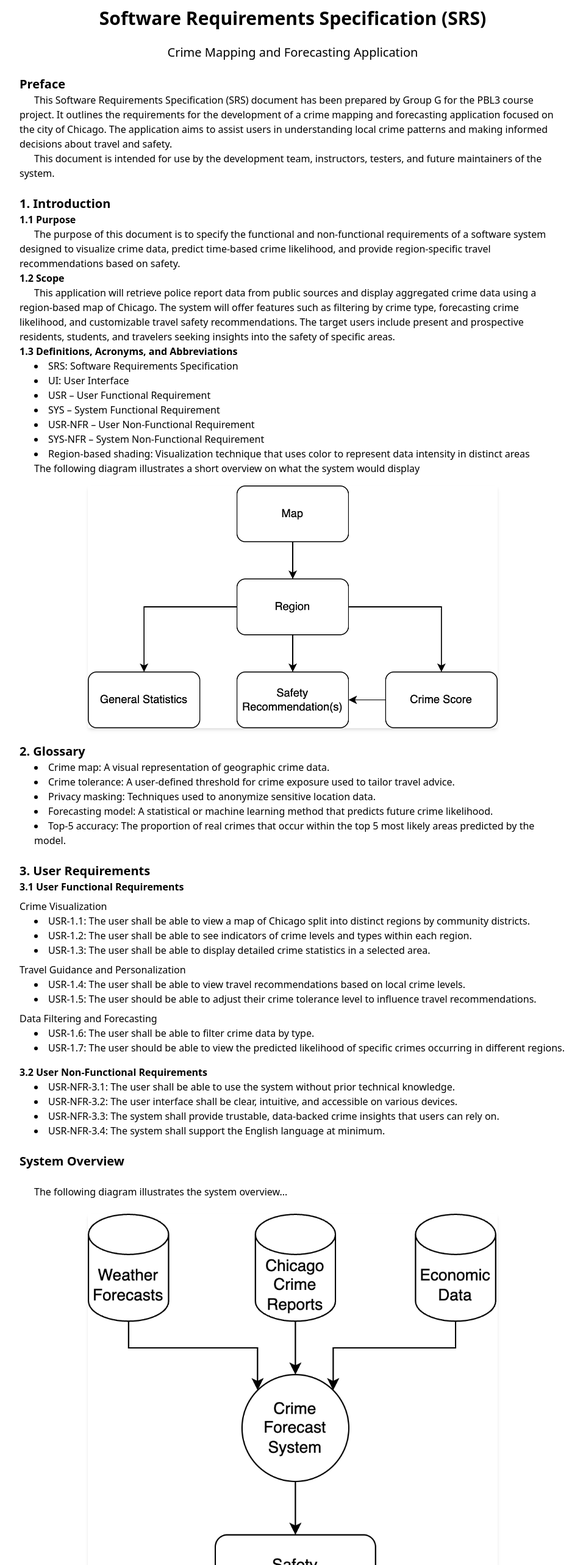
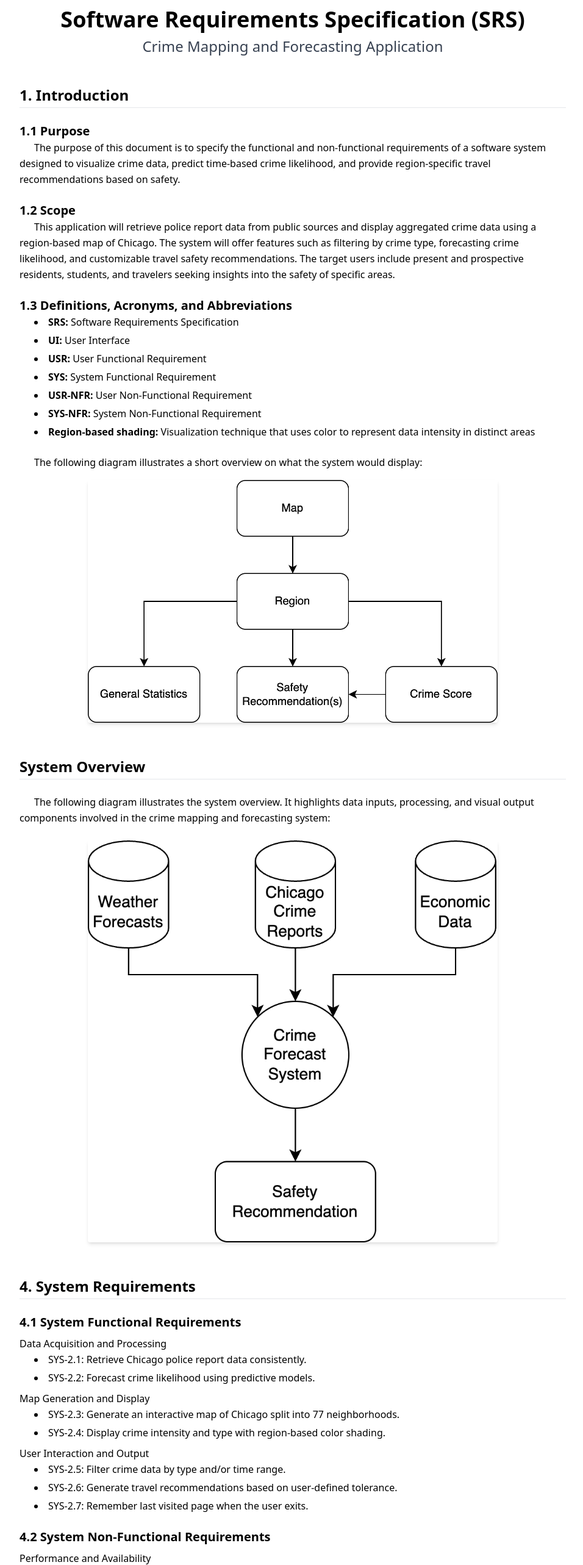
Before and after one commit to PBLGroupG/PBLGroupG.github.io, a Next.js app: page /document in a window 1280 px wide. Shown: the part 200-2766 px from the top of the page at 61% size, without its empty margins (160-1116 px from the left). Built offline with nearby package versions, Linux system fonts and the light colour scheme.

Commit message:
Update page.tsx

```diff
--- a/app/document/page.tsx
+++ b/app/document/page.tsx
@@ -1,183 +1,151 @@
 export default function DocumentPage() {
   return (
     <section className="min-h-screen px-6 py-20 bg-white text-black transition-colors">
-      <div className="max-w-4xl mx-auto space-y-6 font-sans text-[16px]">
-        <h1 className="text-center text-3xl font-bold mb-2">Software Requirements Specification (SRS)</h1>
-        <h2 className="text-center text-xl font-medium mb-8">Crime Mapping and Forecasting Application</h2>
+      <div className="max-w-4xl mx-auto space-y-12 font-sans text-[16px] leading-relaxed">
+        <header className="text-center">
+          <h1 className="text-4xl font-extrabold mb-2">Software Requirements Specification (SRS)</h1>
+          <h2 className="text-2xl font-medium text-gray-700">Crime Mapping and Forecasting Application</h2>
+        </header>
 
-        <article className="space-y-6">
-          <section>
-            <h3 className="text-xl font-bold">Preface</h3>
-            <p className="indent-6">This Software Requirements Specification (SRS) document has been prepared by Group G for the PBL3 course project. It outlines the requirements for the development of a crime mapping and forecasting application focused on the city of Chicago. The application aims to assist users in understanding local crime patterns and making informed decisions about travel and safety.</p>
-            <p className="indent-6">This document is intended for use by the development team, instructors, testers, and future maintainers of the system.</p>
-          </section>
-
-          <section id="section-1">
-            <h3 className="text-xl font-bold">1. Introduction</h3>
-            <p><strong>1.1 Purpose</strong></p>
+        <article className="space-y-14">
+          <section id="section-1" className="space-y-6">
+            <h3 className="text-2xl font-bold border-b pb-1">1. Introduction</h3>
+            <div>
+              <h4 className="text-xl font-semibold">1.1 Purpose</h4>
               <p className="indent-6">The purpose of this document is to specify the functional and non-functional requirements of a software system designed to visualize crime data, predict time-based crime likelihood, and provide region-specific travel recommendations based on safety.</p>
-            <p><strong>1.2 Scope</strong></p>
+            </div>
+            <div>
+              <h4 className="text-xl font-semibold">1.2 Scope</h4>
               <p className="indent-6">This application will retrieve police report data from public sources and display aggregated crime data using a region-based map of Chicago. The system will offer features such as filtering by crime type, forecasting crime likelihood, and customizable travel safety recommendations. The target users include present and prospective residents, students, and travelers seeking insights into the safety of specific areas.</p>
-            <p><strong>1.3 Definitions, Acronyms, and Abbreviations</strong></p>
-            <ul className="list-disc list-inside ml-6">
-              <li>SRS: Software Requirements Specification</li>
-              <li>UI: User Interface</li>
-              <li>USR – User Functional Requirement</li>
-              <li>SYS – System Functional Requirement</li>
-              <li>USR-NFR – User Non-Functional Requirement</li>
-              <li>SYS-NFR – System Non-Functional Requirement</li>
-              <li>Region-based shading: Visualization technique that uses color to represent data intensity in distinct areas</li>
+            </div>
+            <div>
+              <h4 className="text-xl font-semibold">1.3 Definitions, Acronyms, and Abbreviations</h4>
+              <ul className="list-disc list-inside ml-6 space-y-1">
+                <li><strong>SRS:</strong> Software Requirements Specification</li>
+                <li><strong>UI:</strong> User Interface</li>
+                <li><strong>USR:</strong> User Functional Requirement</li>
+                <li><strong>SYS:</strong> System Functional Requirement</li>
+                <li><strong>USR-NFR:</strong> User Non-Functional Requirement</li>
+                <li><strong>SYS-NFR:</strong> System Non-Functional Requirement</li>
+                <li><strong>Region-based shading:</strong> Visualization technique that uses color to represent data intensity in distinct areas</li>
               </ul>
-
-            <p className="indent-6 mb-4">The following diagram illustrates a short overview on what the system would display</p>
-            <div className="flex justify-center">
+            </div>
+            <div>
+              <p className="indent-6">The following diagram illustrates a short overview on what the system would display:</p>
+              <div className="flex justify-center mt-4">
                 <img
                   src="/requirements2.png"
                   alt="Overview diagram showing how crime data is represented visually on the map"
                   className="w-full max-w-2xl rounded shadow-md"
                 />
               </div>
+            </div>
           </section>
 
-          <section id="section-2">
-            <h3 className="text-xl font-bold">2. Glossary</h3>
-            <ul className="list-disc list-inside ml-6">
-              <li>Crime map: A visual representation of geographic crime data.</li>
-              <li>Crime tolerance: A user-defined threshold for crime exposure used to tailor travel advice.</li>
-              <li>Privacy masking: Techniques used to anonymize sensitive location data.</li>
-              <li>Forecasting model: A statistical or machine learning method that predicts future crime likelihood.</li>
-              <li>Top-5 accuracy: The proportion of real crimes that occur within the top 5 most likely areas predicted by the model.</li>
-            </ul>
-          </section>
-
-          <section id="section-3">
-            <h3 className="text-xl font-bold">3. User Requirements</h3>
-            <h4 className="font-semibold">3.1 User Functional Requirements</h4>
-            <p className="mt-2 font-medium">Crime Visualization</p>
-            <ul className="list-disc list-inside ml-6">
-              <li>USR-1.1: The user shall be able to view a map of Chicago split into distinct regions by community districts.</li>
-              <li>USR-1.2: The user shall be able to see indicators of crime levels and types within each region.</li>
-              <li>USR-1.3: The user shall be able to display detailed crime statistics in a selected area.</li>
-            </ul>
-            <p className="mt-2 font-medium">Travel Guidance and Personalization</p>
-            <ul className="list-disc list-inside ml-6">
-              <li>USR-1.4: The user shall be able to view travel recommendations based on local crime levels.</li>
-              <li>USR-1.5: The user should be able to adjust their crime tolerance level to influence travel recommendations.</li>
-            </ul>
-            <p className="mt-2 font-medium">Data Filtering and Forecasting</p>
-            <ul className="list-disc list-inside ml-6">
-              <li>USR-1.6: The user shall be able to filter crime data by type.</li>
-              <li>USR-1.7: The user should be able to view the predicted likelihood of specific crimes occurring in different regions.</li>
-            </ul>
-            <h4 className="mt-4 font-semibold">3.2 User Non-Functional Requirements</h4>
-            <ul className="list-disc list-inside ml-6">
-              <li>USR-NFR-3.1: The user shall be able to use the system without prior technical knowledge.</li>
-              <li>USR-NFR-3.2: The user interface shall be clear, intuitive, and accessible on various devices.</li>
-              <li>USR-NFR-3.3: The system shall provide trustable, data-backed crime insights that users can rely on.</li>
-              <li>USR-NFR-3.4: The system shall support the English language at minimum.</li>
-            </ul>
-          </section>
-
-          <h3 className="text-xl font-bold mb-2">System Overview</h3>
-          <p className="indent-6 mb-4">The following diagram illustrates the system overview...</p>
-          <div className="flex justify-center">
+          <section className="space-y-6">
+            <h3 className="text-2xl font-bold border-b pb-1">System Overview</h3>
+            <p className="indent-6">The following diagram illustrates the system overview. It highlights data inputs, processing, and visual output components involved in the crime mapping and forecasting system:</p>
+            <div className="flex justify-center mt-4">
               <img
                 src="/Requirements.png"
                 alt="Diagram showing system input sources, data processing flow, and output visualization layers"
                 className="w-full max-w-2xl rounded shadow-md"
               />
             </div>
-
-          <section id="section-4">
-            <h3 className="text-xl font-bold">4. System Requirements</h3>
-            <h4 className="font-semibold">4.1 System Functional Requirements</h4>
-            <p className="mt-2 font-medium">Data Acquisition and Processing</p>
-            <ul className="list-disc list-inside ml-6">
-              <li>SYS-2.1: The system shall consistently retrieve Chicago police report data.</li>
-              <li>SYS-2.2: The system should forecast crime likelihood using a prediction model.</li>
-            </ul>
-            <p className="mt-2 font-medium">Map Generation and Display</p>
-            <ul className="list-disc list-inside ml-6">
-              <li>SYS-2.3: The system shall generate an interactive map of Chicago divided according to Chicago's 77 official neighborhoods.</li>
-              <li>SYS-2.4: The system shall display crime intensity and type using region-based color shading.</li>
-            </ul>
-            <p className="mt-2 font-medium">User Interaction and Output</p>
-            <ul className="list-disc list-inside ml-6">
-              <li>SYS-2.5: The system shall allow filtering of data by crime type and/or time range.</li>
-              <li>SYS-2.6: The system should generate region-based travel recommendations based on user-defined crime tolerance.</li>
-              <li>SYS-2.7: The system shall remember which page the user leaves off when the user exits the application.</li>
-            </ul>
-
-            <h4 className="mt-4 font-semibold">4.2 System Non-Functional Requirements</h4>
-            <p className="mt-2 font-medium">Performance and Availability</p>
-            <ul className="list-disc list-inside ml-6">
-              <li>SYS-NFR-4.1: The system shall have 99% uptime over a rolling 30-day period.</li>
-              <li>SYS-NFR-4.2: The system should render the map within 2 seconds for 90% of users on standard 4G connections.</li>
-              <li>SYS-NFR-4.3: The system shall have a top-5 prediction accuracy of 70% or greater.</li>
-              <li>SYS-NFR-4.4: The system shall support concurrent access by at least 500 users without significant degradation in responsiveness (no more than 15% performance drop).</li>
-              <li>SYS-NFR-4.5: Crime prediction results shall be generated within 3 seconds under standard operating conditions.</li>
-            </ul>
-            <p className="mt-2 font-medium">Scalability and Maintainability</p>
-            <ul className="list-disc list-inside ml-6">
-              <li>SYS-NFR-4.6: The system codebase shall follow modular architecture principles to allow updates without affecting unrelated modules.</li>
-              <li>SYS-NFR-4.7: The system shall support horizontal scaling to handle increased user demand during peak usage hours.</li>
-              <li>SYS-NFR-4.8: Configuration changes (e.g., threshold for "high crime" indicators) shall be updatable without requiring system downtime.</li>
-            </ul>
-            <p className="mt-2 font-medium">Compatibility</p>
-            <ul className="list-disc list-inside ml-6">
-              <li>SYS-NFR-4.9: The system shall be fully functional on mobile devices with ≥2GB RAM and Android 10/iOS 13 or newer.</li>
-              <li>SYS-NFR-4.10: The system shall be compatible with Windows 11+, macOS 11+, and Android 10+.</li>
-            </ul>
-            <p className="mt-2 font-medium">Usability & Accessibility</p>
-            <ul className="list-disc list-inside ml-6">
-              <li>SYS-NFR-4.11: The system interface shall allow new users to perform basic operations (e.g., viewing crime data) with no training and ≤3 clicks.</li>
-              <li>SYS-NFR-4.12: The system shall comply with WCAG 2.1 Level AA to ensure accessibility for users with disabilities.</li>
-              <li>SYS-NFR-4.13: A guided onboarding or tooltip system shall be available for first-time users to assist with feature discovery.</li>
-            </ul>
-            <p className="mt-2 font-medium">Privacy and Ethics</p>
-            <ul className="list-disc list-inside ml-6">
-              <li>SYS-NFR-4.14: The system shall not store any IP addresses or location data unless the user gives explicit consent.</li>
-              <li>SYS-NFR-4.15: The system shall implement privacy masking techniques to prevent the identification of individuals or addresses from crime data.</li>
-              <li>SYS-NFR-4.16: User data shall not be shared with third parties unless required by law or explicitly agreed to by the user.</li>
-              <li>SYS-NFR-4.17: The system shall log all data access and modification events for auditability, but only store logs that are anonymized.</li>
-            </ul>
           </section>
 
-          <section id="section-5">
-            <h3 className="text-xl font-bold">5. System Evolution</h3>
-            <p className="indent-6">The following features and improvements are future-oriented concepts that are not currently implemented, but represent directions for potential expansion and refinement of the crime mapping and forecasting system. These ideas are based on anticipated user needs, feedback from surveys and focus groups, and limitations observed in the initial prototype.</p>
-            <p className="mt-4 font-medium">Data Sources and Forecasting Accuracy</p>
-            <p className="indent-6">Current Version: Uses historical crime data from the Chicago Police Department Open Data Portal.</p>
-            <p className="indent-6">Evolved Version: Integrates real-time feeds (if available), adds social indicators (e.g., public events, holidays), and improves accuracy through advanced time series forecasting (e.g., LSTM or Prophet). Data granularity could be refined from zone-based to street-level prediction.</p>
-            <p className="mt-4 font-medium">User Personalization and Alert System</p>
-            <p className="indent-6">Current Version: Basic filter and visualization with manual map navigation.</p>
-            <p className="indent-6">Evolved Version: Personalized crime alerts based on user-defined zones and preferences, with optional push notifications or email summaries.</p>
-            <p className="mt-4 font-medium">Multilingual and Accessibility Support</p>
-            <p className="indent-6">Current Version: Interface supports English only.</p>
-            <p className="indent-6">Evolved Version: Adds multilingual UI and screen reader support, potentially offering a "tourist mode" for simplified use.</p>
-            <p className="mt-4 font-medium">Integration with Emergency Services</p>
-            <p className="indent-6">Current Version: Static map and user-only interaction.</p>
-            <p className="indent-6">Evolved Version: Syncs with local emergency platforms for alerts or anonymous reporting (where legally feasible).</p>
-            <p className="mt-4 font-medium">Data Ethics and Privacy Enhancements</p>
-            <p className="indent-6">Current Version: Uses aggregated crime data with basic masking.</p>
-            <p className="indent-6">Evolved Version: Employs differential privacy or location blurring to prevent targeting of specific locations.</p>
-            <p className="mt-4 font-medium">Scalability and Platform Expansion</p>
-            <p className="indent-6">Current Version: Browser-based for mobile and desktop.</p>
-            <p className="indent-6">Evolved Version: Modular backend, API deployment, and dedicated dashboards for partners.</p>
-            <p className="mt-4 font-medium">Offline and Low-Resource Usage</p>
-            <p className="indent-6">Current Version: Requires internet and browser.</p>
-            <p className="indent-6">Evolved Version: Offers static map caching and lightweight rendering support.</p>
+          <section id="section-4" className="space-y-6">
+            <h3 className="text-2xl font-bold border-b pb-1">4. System Requirements</h3>
+            <div>
+              <h4 className="text-xl font-semibold">4.1 System Functional Requirements</h4>
+              <p className="font-medium mt-2">Data Acquisition and Processing</p>
+              <ul className="list-disc list-inside ml-6 space-y-1">
+                <li>SYS-2.1: Retrieve Chicago police report data consistently.</li>
+                <li>SYS-2.2: Forecast crime likelihood using predictive models.</li>
+              </ul>
+              <p className="font-medium mt-2">Map Generation and Display</p>
+              <ul className="list-disc list-inside ml-6 space-y-1">
+                <li>SYS-2.3: Generate an interactive map of Chicago split into 77 neighborhoods.</li>
+                <li>SYS-2.4: Display crime intensity and type with region-based color shading.</li>
+              </ul>
+              <p className="font-medium mt-2">User Interaction and Output</p>
+              <ul className="list-disc list-inside ml-6 space-y-1">
+                <li>SYS-2.5: Filter crime data by type and/or time range.</li>
+                <li>SYS-2.6: Generate travel recommendations based on user-defined tolerance.</li>
+                <li>SYS-2.7: Remember last visited page when the user exits.</li>
+              </ul>
+            </div>
+            <div>
+              <h4 className="text-xl font-semibold">4.2 System Non-Functional Requirements</h4>
+              <p className="font-medium mt-2">Performance and Availability</p>
+              <ul className="list-disc list-inside ml-6 space-y-1">
+                <li>SYS-NFR-4.1: Maintain 99% uptime over a 30-day period.</li>
+                <li>SYS-NFR-4.2: Map should load within 2 seconds for 90% of 4G users.</li>
+                <li>SYS-NFR-4.3: Top-5 prediction accuracy of 70% or better.</li>
+                <li>SYS-NFR-4.4: Support 500 concurrent users with minimal lag.</li>
+                <li>SYS-NFR-4.5: Generate predictions within 3 seconds under normal use.</li>
+              </ul>
+              <p className="font-medium mt-2">Scalability and Maintainability</p>
+              <ul className="list-disc list-inside ml-6 space-y-1">
+                <li>SYS-NFR-4.6: Modular architecture for safe updates.</li>
+                <li>SYS-NFR-4.7: Support horizontal scaling.</li>
+                <li>SYS-NFR-4.8: Apply configuration updates without downtime.</li>
+              </ul>
+              <p className="font-medium mt-2">Compatibility</p>
+              <ul className="list-disc list-inside ml-6 space-y-1">
+                <li>SYS-NFR-4.9: Fully functional on devices with ≥2GB RAM and Android 10/iOS 13 or newer.</li>
+                <li>SYS-NFR-4.10: Compatible with Windows 11+, macOS 11+, and Android 10+.</li>
+              </ul>
+              <p className="font-medium mt-2">Usability and Accessibility</p>
+              <ul className="list-disc list-inside ml-6 space-y-1">
+                <li>SYS-NFR-4.11: Key features accessible within 3 clicks and no training.</li>
+                <li>SYS-NFR-4.12: Comply with WCAG 2.1 Level AA accessibility guidelines.</li>
+                <li>SYS-NFR-4.13: Provide onboarding tips or tutorials.</li>
+              </ul>
+              <p className="font-medium mt-2">Privacy and Ethics</p>
+              <ul className="list-disc list-inside ml-6 space-y-1">
+                <li>SYS-NFR-4.14: Do not store IP/location data without user consent.</li>
+                <li>SYS-NFR-4.15: Implement privacy masking to anonymize sensitive info.</li>
+                <li>SYS-NFR-4.16: Do not share user data unless required or consented.</li>
+                <li>SYS-NFR-4.17: Log all data events, store logs anonymously.</li>
+              </ul>
+            </div>
           </section>
 
-          <section id="section-index">
-            <h3 className="text-xl font-bold">Index</h3>
-            <ul className="list-disc list-inside ml-6">
-              <li><a href="#section-3" className="text-blue-600 underline">Functional Requirements – Section 3</a></li>
-              <li><a href="#section-4" className="text-blue-600 underline">Non-Functional Requirements – Section 4</a></li>
-              <li><a href="#section-5" className="text-blue-600 underline">System Evolution – Section 5</a></li>
-              <li><a href="#section-2" className="text-blue-600 underline">Glossary – Section 2</a></li>
-            </ul>
+          <section id="section-5" className="space-y-6">
+            <h3 className="text-2xl font-bold border-b pb-1">5. System Evolution</h3>
+            <p className="indent-6">These future-oriented improvements represent directions for expansion based on user feedback and prototype limitations.</p>
+            <div className="space-y-2">
+              <h4 className="text-xl font-semibold">Data and Forecasting</h4>
+              <p className="indent-6">Current: Historical crime data from the Chicago Police Department.</p>
+              <p className="indent-6">Future: Real-time feeds, event indicators, and models like LSTM/Prophet. Improve from zone to street-level prediction.</p>
+
+              <h4 className="text-xl font-semibold">Personalization and Alerts</h4>
+              <p className="indent-6">Current: Basic filtering and map interaction.</p>
+              <p className="indent-6">Future: Push/email alerts based on user-defined zones.</p>
+
+              <h4 className="text-xl font-semibold">Multilingual and Accessibility</h4>
+              <p className="indent-6">Current: English-only interface.</p>
+              <p className="indent-6">Future: Add support for Japanese, Chinese, Spanish, and screen reader compliance with WCAG 2.1.</p>
+
+              <h4 className="text-xl font-semibold">Emergency Services Integration</h4>
+              <p className="indent-6">Current: Static interaction only.</p>
+              <p className="indent-6">Future: Sync with emergency platforms for alerts and anonymous reporting.</p>
+
+              <h4 className="text-xl font-semibold">Privacy Enhancements</h4>
+              <p className="indent-6">Current: Basic masking.</p>
+              <p className="indent-6">Future: Differential privacy and oversight by independent review boards.</p>
+
+              <h4 className="text-xl font-semibold">Platform Expansion</h4>
+              <p className="indent-6">Current: Web app only.</p>
+              <p className="indent-6">Future: Modular APIs, mobile apps, and dashboards for partners or governments.</p>
+
+              <h4 className="text-xl font-semibold">Offline and Lightweight Support</h4>
+              <p className="indent-6">Current: Requires internet and modern browser.</p>
+              <p className="indent-6">Future: Offline map caching and lightweight rendering for older devices.</p>
+            </div>
           </section>
+
         </article>
       </div>
     </section>
```
Lines whose indentation alone changed are shown as unchanged.
